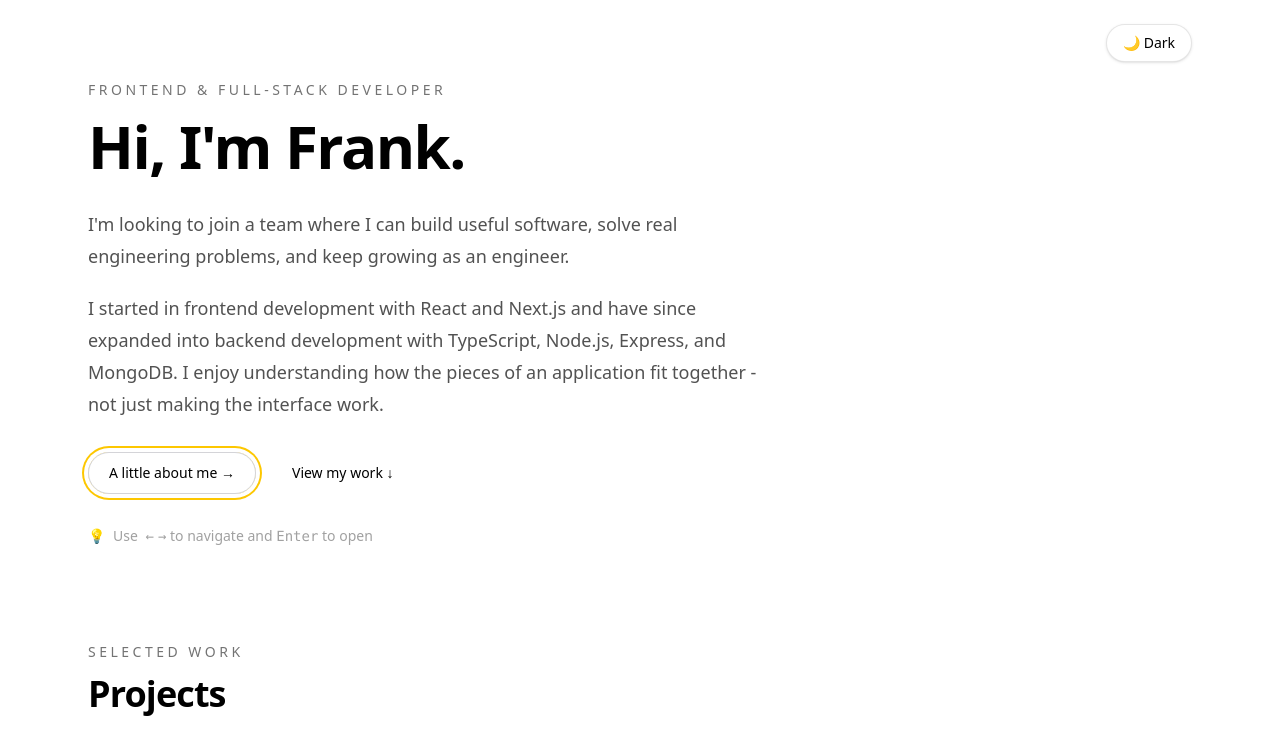
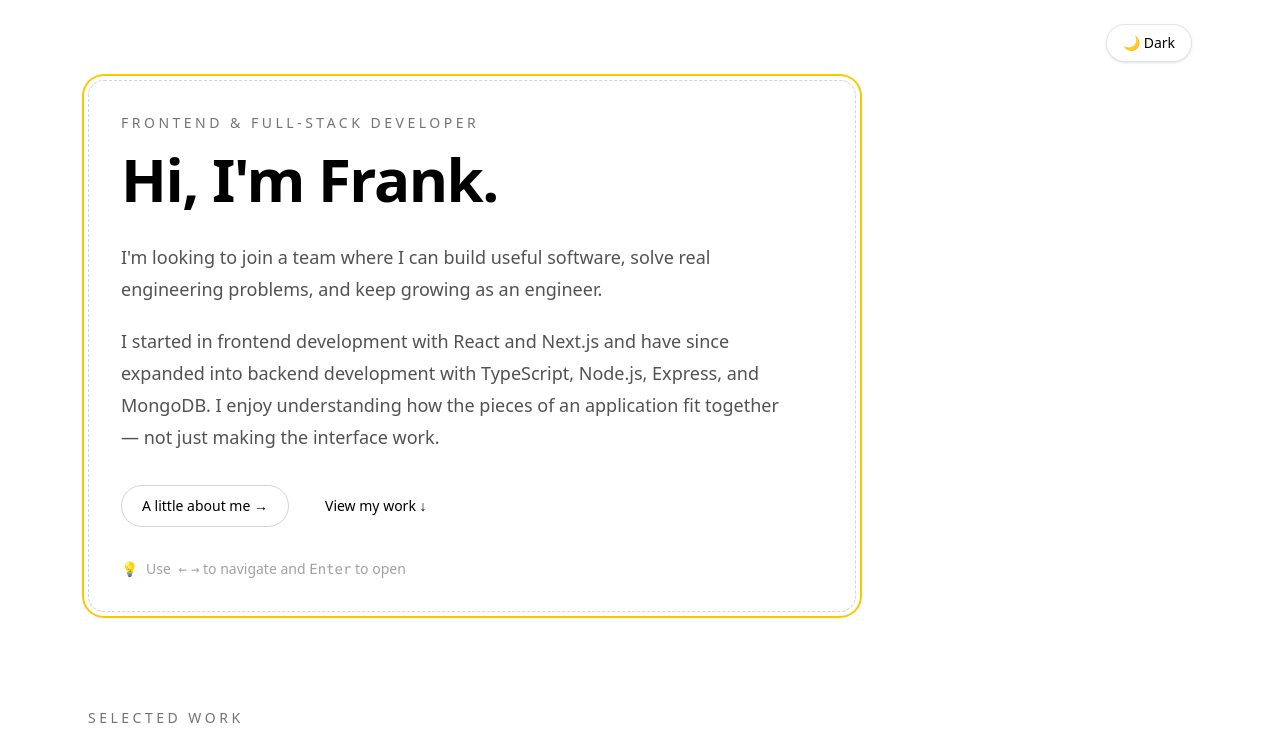
Before and after one commit to frankoadeleye/frank-adeleye, a Next.js app: page / in a window 1280 px wide. Shown: the top 744 px of the page. Built offline with nearby package versions, Linux system fonts and the light colour scheme.

Commit message:
fix: update active section border for bio

```diff
--- a/app/story/page.tsx
+++ b/app/story/page.tsx
@@ -277,7 +277,7 @@ export default function StoryPage() {
               Read the EverAfter case study →
             </Link>
             <Link
-              href="https://enterprise-auth-system-3y2i.onrender.com"
+              href="https://everafter-ocel.onrender.com"
               data-nav-item
               className="
             mb-12
--- a/components/Hero.tsx
+++ b/components/Hero.tsx
@@ -2,7 +2,19 @@ import Link from "next/link";
 
 export default function Hero() {
   return (
-    <section className="max-w-3xl">
+    <section
+      data-nav-item
+      className="
+        max-w-3xl
+        rounded-2xl
+        border
+        border-dashed
+        border-zinc-300
+        p-6
+        dark:border-zinc-700
+        sm:p-8
+      "
+    >
       <p className="mb-4 text-sm font-medium uppercase tracking-[0.25em] text-neutral-500 dark:text-neutral-400">
         Frontend & Full-Stack Developer
       </p>
@@ -20,7 +32,7 @@ export default function Hero() {
         I started in frontend development with React and Next.js and have since
         expanded into backend development with TypeScript, Node.js, Express, and
         MongoDB. I enjoy understanding how the pieces of an application fit
-        together - not just making the interface work.
+        together — not just making the interface work.
       </p>
 
       <div className="mt-8 flex flex-wrap gap-4">
@@ -66,7 +78,6 @@ export default function Hero() {
         </a>
       </div>
 
-      {/* Keyboard navigation hint */}
       <div className="mt-8 hidden items-center gap-2 text-sm text-neutral-400 dark:text-neutral-500 lg:flex">
         <span aria-hidden="true">💡</span>
 
```
